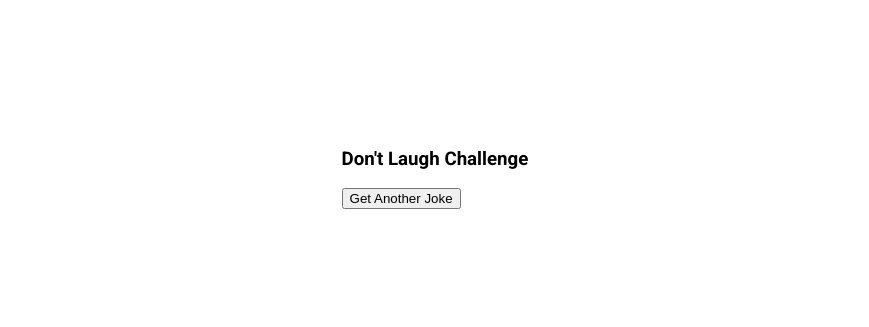
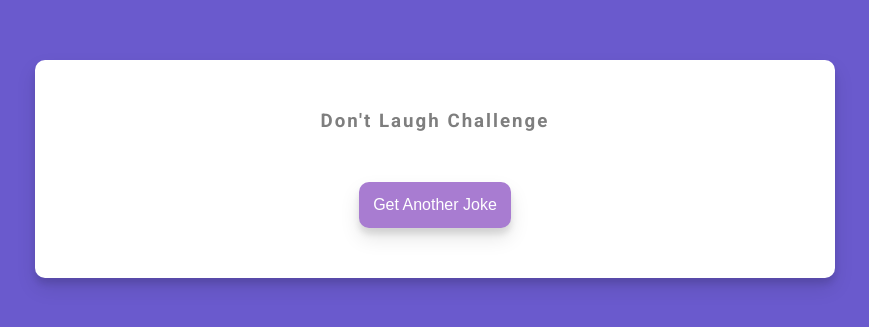
Before and after one commit to Gagandeep39/css-funny-jokes, a plain HTML site: page index.html in a window 1280 px wide. Shown: the part 231-558 px from the top of the page, without its empty margins (205-1074 px from the left). Drawn offline with Linux system fonts and the light colour scheme.

Commit message:
Added styling

```diff
--- a/style.css
+++ b/style.css
@@ -5,6 +5,7 @@
 }
 
 body {
+  background-color: slateblue;
   font-family: 'Roboto', sans-serif;
   margin: 0;
   display: flex;
@@ -15,4 +16,49 @@ body {
   justify-content: center;
   /* Preents scrollbar from showing by default */
   overflow: hidden;
+  padding: 20px;
 }
+
+.container {
+  background-color: #fff;
+  border-radius: 10px;
+  box-shadow: 0 10px 20px rgba(0, 0, 0, 0.1), 0 6px 6px rgba(0, 0, 0, 0.1);
+  /* top-bottom, left-right */
+  padding: 50px 20px;
+  text-align: center;
+  max-width: 100%;
+  width: 800px;
+}
+
+h3 {
+  opacity: 0.5;
+  letter-spacing: 2px;
+  margin: 0;
+}
+
+.joke {
+  font-size: 30px;
+  letter-spacing: 1px;
+  line-height: 40px;
+  margin: 50px auto;
+  max-width: 600px;
+}
+
+.btn {
+  background-color: rgb(168, 124, 209);
+  border: 0;
+  border-radius: 10px;
+  color: #fff;
+  box-shadow: 0 10px 20px rgba(0, 0, 0, 0.1), 0 6px 6px rgba(0, 0, 0, 0.1);
+  padding: 14px;
+  font-size: 16px;
+  cursor: pointer;
+}
+
+.btn:active {
+  transform: scale(0.98);
+}
+
+.btn:focus {
+  outline: 0;
+}
```
